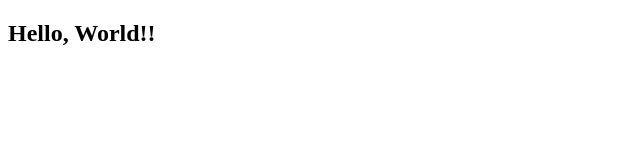
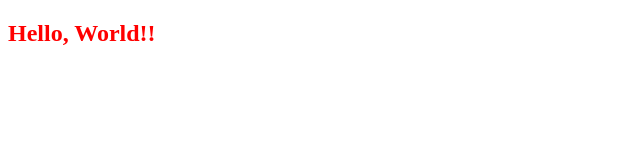
Before and after one commit to codeland93/foobar, a plain HTML site: page index.html in a window 1280 px wide. Shown: the whole page, without its empty margins (0-640 px from the left). Drawn offline with Linux system fonts and the light colour scheme.

Commit message:
make h2 red
Update styles.css to make <h2> red.

```diff
--- a/styles.css
+++ b/styles.css
@@ -1,3 +1,3 @@
 h2 {
-  color: black; /* Initially black */
+  color: red; /* Initially black */
 }
```
